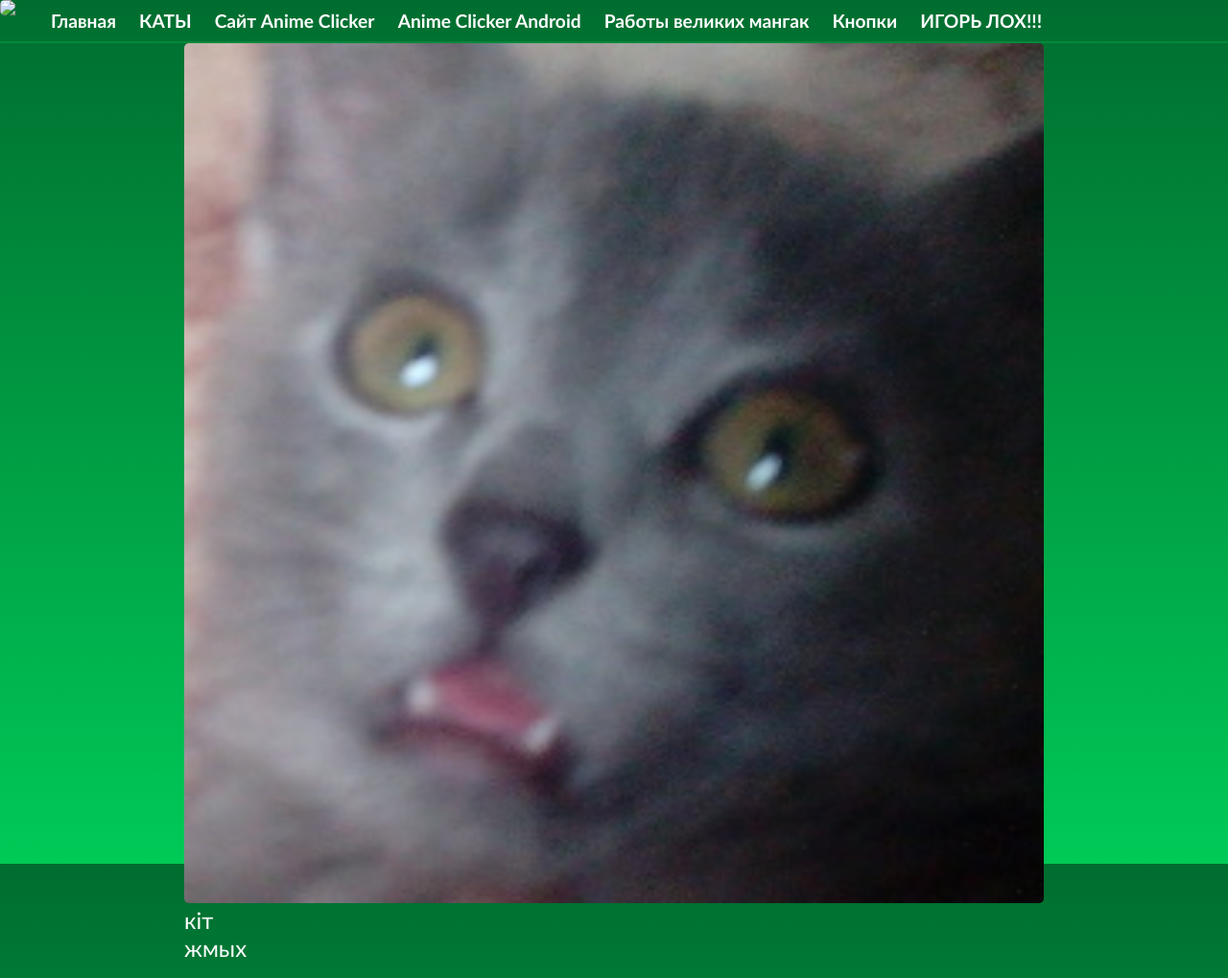
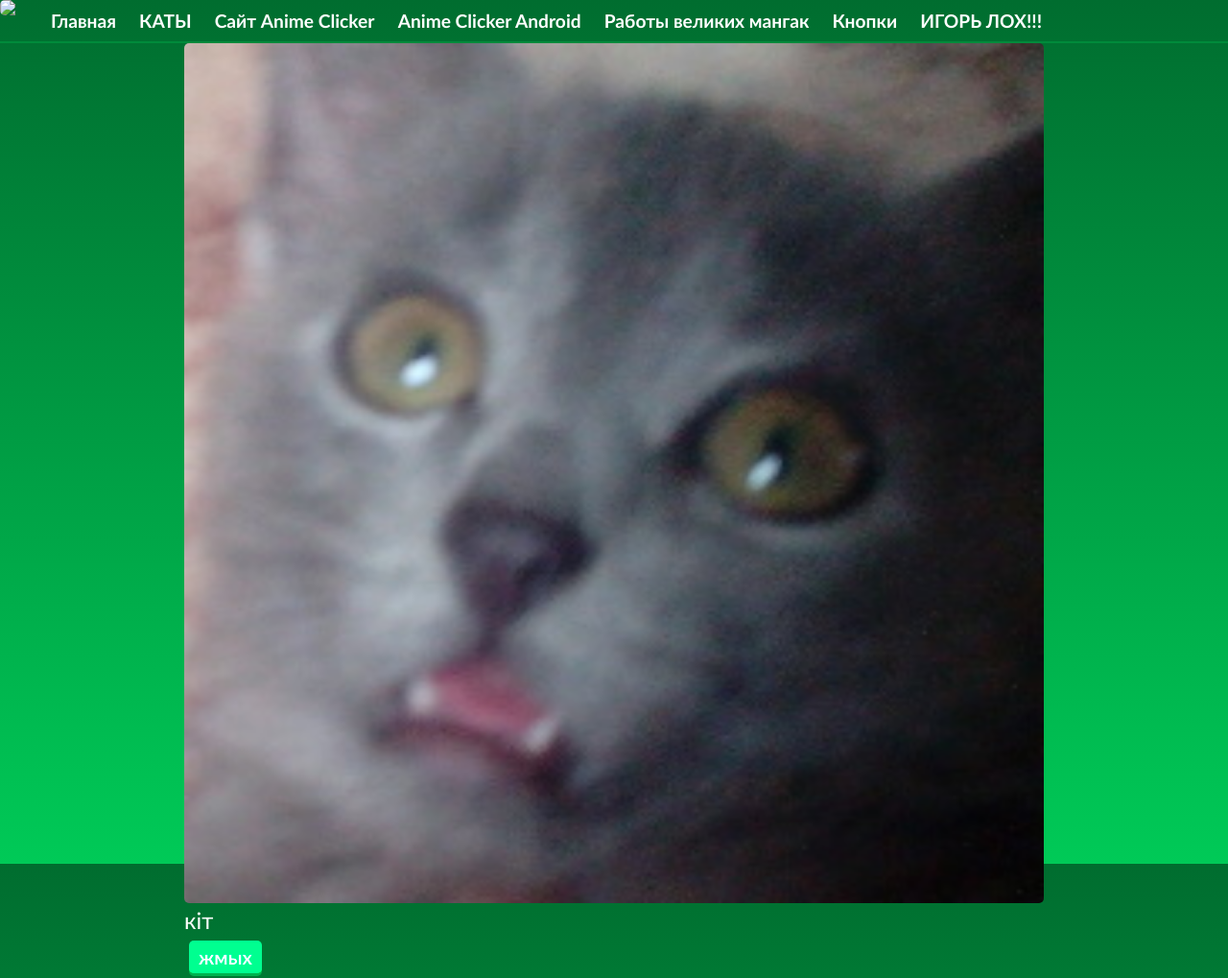
Before and after one commit to catink123/catink123.github.io, a Jekyll site: the page built from kit/index.html, in a window 1280 px wide. Shown: the whole page at 96% size. Built offline with Jekyll 4.4.1, drawn with Linux system fonts in a browser that asks for light colours.

Commit message:
Update index.html

```diff
--- a/kit/index.html
+++ b/kit/index.html
@@ -5,5 +5,5 @@ title: кiт
 <div class="blurb">
 <img src="/kit/kit.jpg" alt="кiт" class="art" />
 <p>кiт</p>
-<p><a href="javascript:void(0)" onclick="link('/zhmih/index.html');">жмых</a></p>
+<button class="kshr-btn-flat btn1" onclick="link('/zhmih/index.html');">жмых</button>
 </div>
```
